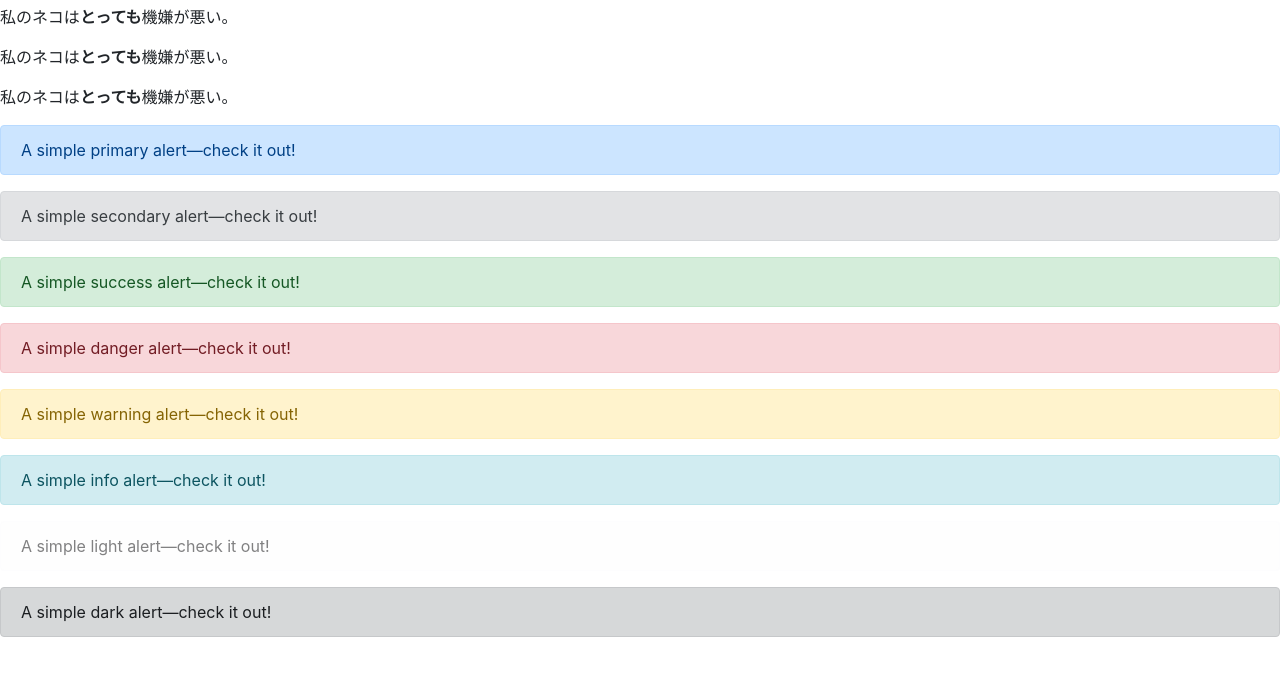
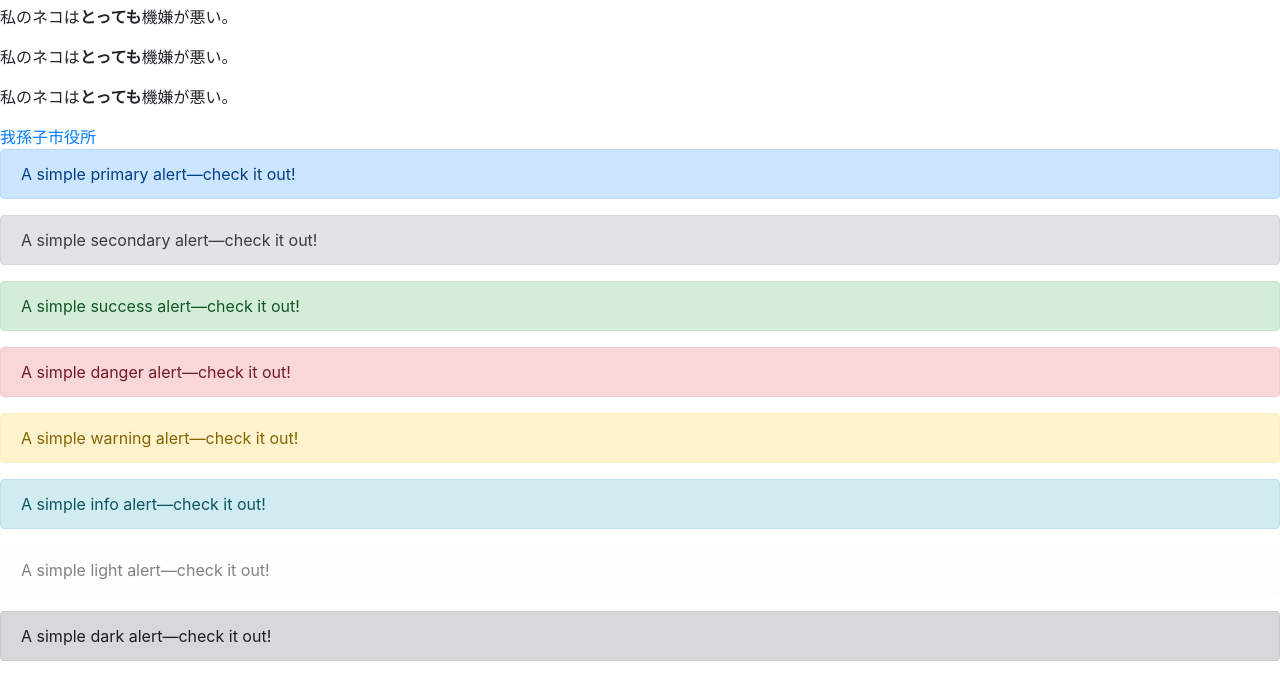
Before and after one commit to w-sato-1226/w-sato-1226-w-sato-1226.github.io, a plain HTML site: page index.html in a window 1280 px wide. Shown: the part 51-750 px from the top of the page. Drawn offline with nearby package versions, Linux system fonts and the light colour scheme.

Commit message:
test git

```diff
--- a/index.html
+++ b/index.html
@@ -18,6 +18,7 @@
     <p>私のネコは<strong>とっても</strong>機嫌が悪い。</p>
     <p>私のネコは<strong>とっても</strong>機嫌が悪い。</p>
     <p>私のネコは<strong>とっても</strong>機嫌が悪い。</p>
+    <a href="https://www.city.abiko.chiba.jp/" target="_blank">我孫子市役所</a>
 
     <div class="alert alert-primary" role="alert">
       A simple primary alert—check it out!
```
Also changed, not shown: iphone.txt (added).
